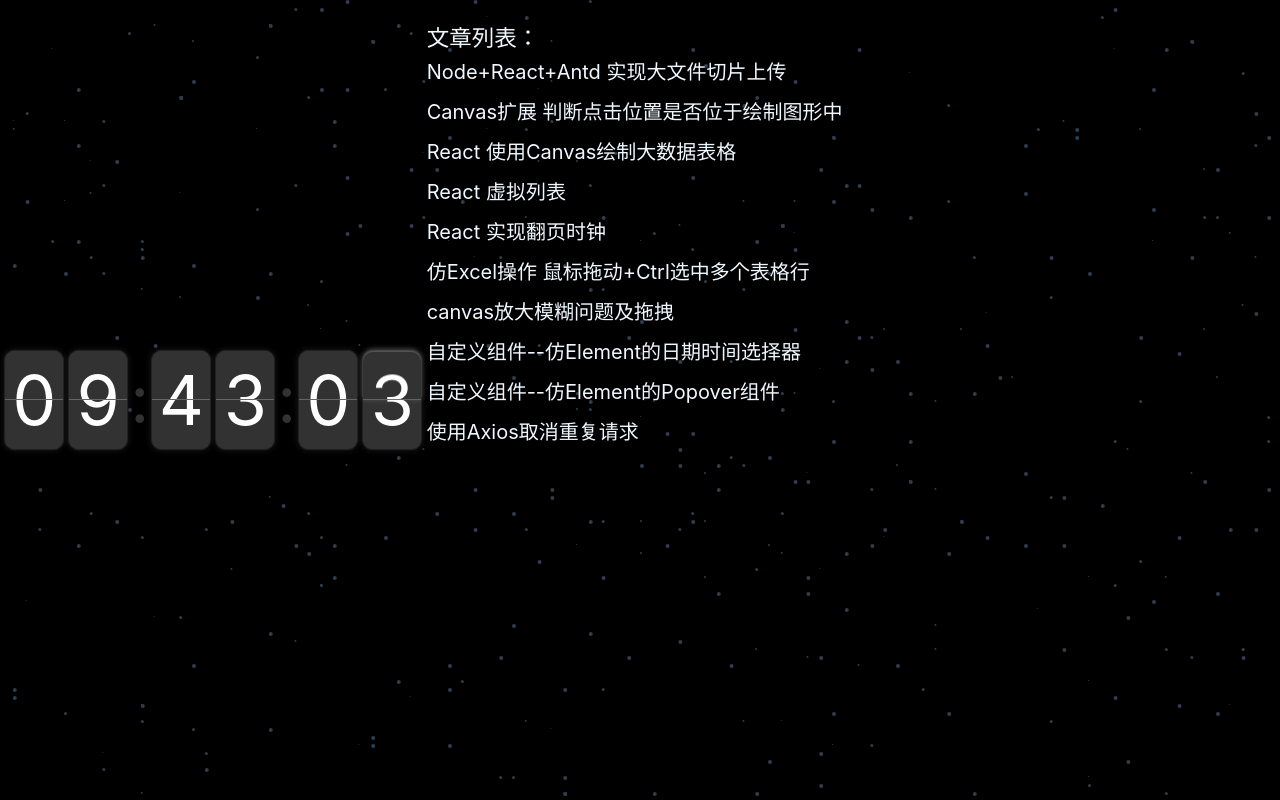
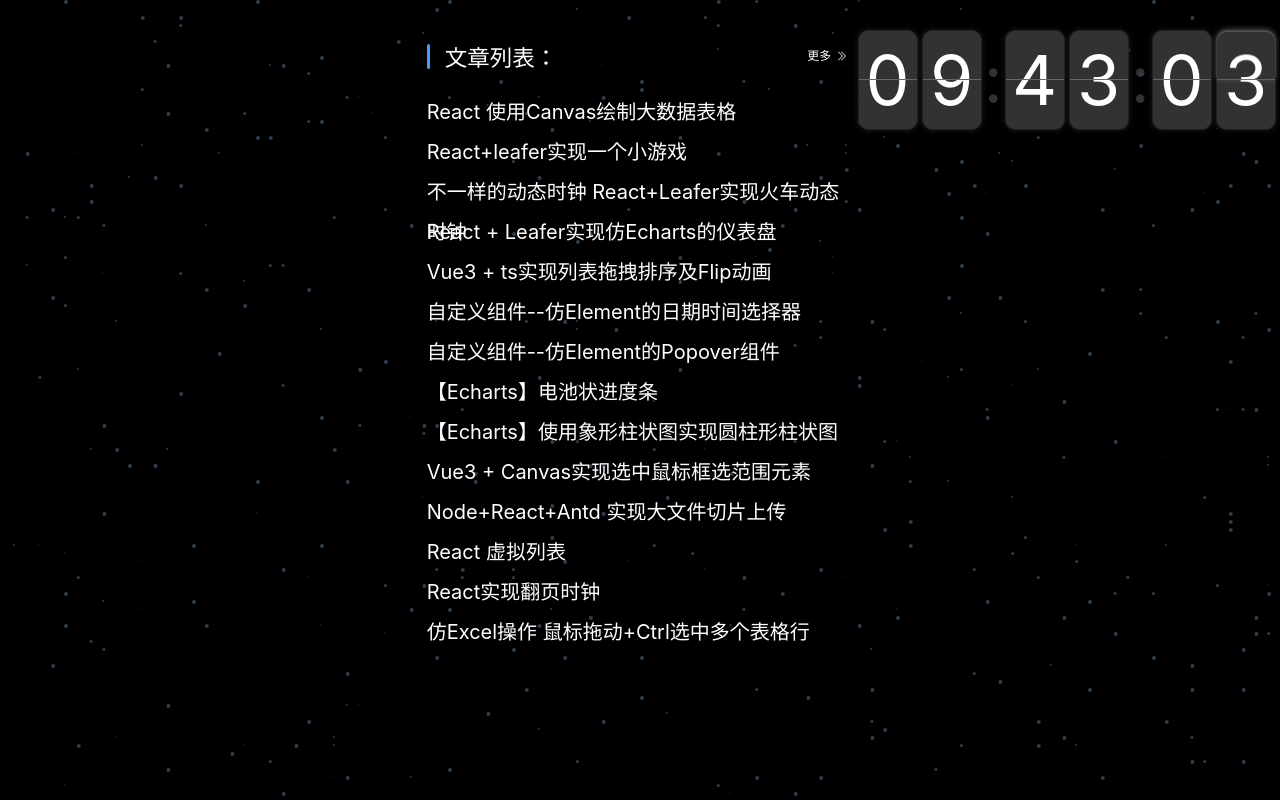
Before and after one commit to register2019/my-blog, a Vue app: page / in a window 1280 px wide. Built offline with nearby package versions, Linux system fonts and the light colour scheme.

Commit message:
feat: 优化首页

```diff
--- a/package.json
+++ b/package.json
@@ -12,7 +12,9 @@
     "format": "prettier --write src/"
   },
   "dependencies": {
+    "@element-plus/icons-vue": "^2.3.1",
     "element-plus": "^2.9.2",
+    "eslint-define-config": "^2.1.0",
     "pinia": "^2.3.0",
     "sass": "^1.83.1",
     "vue": "^3.5.13",
--- a/src/assets/base.css
+++ b/src/assets/base.css
@@ -23,7 +23,7 @@
 
 /* semantic color variables for this project */
 :root {
-  --color-background: var(--vt-c-white);
+  --color-background: var(--vt-c-black);
   --color-background-soft: var(--vt-c-white-soft);
   --color-background-mute: var(--vt-c-white-mute);
 
--- /dev/null
+++ b/src/components/Docs/all-docs.vue
@@ -0,0 +1,52 @@
+<template>
+  <div class="wrapper">
+    <div>
+      <h2>全部：</h2>
+    </div>
+
+    <div v-for="docs in docsList" :key="docs.title" class="docs">
+      <div class="content" @click="toPage(docs.url)">
+        {{ docs.title }}
+      </div>
+    </div>
+  </div>
+</template>
+
+<script setup lang="ts">
+import { docsList } from '@/utils/mock'
+
+const toPage = (url: string) => {
+  window.open(url)
+}
+</script>
+
+<style scoped>
+.wrapper {
+  padding: 20px;
+  color: #ffffff;
+}
+
+.docs {
+  height: 40px;
+  line-height: 40px;
+}
+.content {
+  position: relative;
+  display: inline-block;
+  cursor: pointer;
+  font-size: 20px;
+}
+.content::after {
+  content: '';
+  position: absolute;
+  height: 2px;
+  background-color: #409eff;
+  bottom: 0;
+  left: 50%;
+  transform: translateX(-50%);
+  transition: width 0.3s ease;
+}
+.content:hover::after {
+  width: 100%;
+}
+</style>
--- a/src/components/Filp/index.vue
+++ b/src/components/Filp/index.vue
@@ -103,7 +103,7 @@
   display: flex;
   justify-content: center;
   align-items: center;
-  height: 100vh;
+  height: 20vh !important;
 }
 .clock {
   display: flex;
--- /dev/null
+++ b/src/components/common/Title.vue
@@ -0,0 +1,35 @@
+<script setup lang="ts">
+type Props = {
+  color?: string
+}
+const { color = 'blue' } = defineProps<Props>()
+</script>
+
+<template>
+  <div class="wrapper">
+    <div class="tag-wrapper">
+      <div class="tag"></div>
+    </div>
+    <div style="width: calc(100% - 20px)">
+      <slot></slot>
+    </div>
+  </div>
+</template>
+
+<style scoped>
+.wrapper {
+  display: flex;
+  width: 100%;
+}
+.tag-wrapper {
+  display: flex;
+  justify-content: center;
+  align-items: center;
+  margin-right: 15px;
+}
+.tag {
+  height: 25px;
+  border-left: 3px solid v-bind(color);
+  border-radius: 3px;
+}
+</style>
--- a/src/main.ts
+++ b/src/main.ts
@@ -6,8 +6,13 @@
 import 'element-plus/dist/index.css'
 import App from './App.vue'
 import router from './router'
+import * as ElementPlusIconsVue from '@element-plus/icons-vue'
 
 const app = createApp(App)
+
+for (const [key, component] of Object.entries(ElementPlusIconsVue)) {
+  app.component(key, component)
+}
 
 app.use(createPinia())
 app.use(router)
--- a/src/router/index.ts
+++ b/src/router/index.ts
@@ -8,6 +8,11 @@
       path: '/',
       name: 'home',
       component: HomeView
+    },
+    {
+      path: '/all-docs',
+      name: 'AllDocs',
+      component: () => import("@/components/Docs/all-docs.vue")
     }
     // {
     //   path: '/about',
--- /dev/null
+++ b/src/utils/mock.ts
@@ -0,0 +1,137 @@
+export const docsList = [
+  {
+    title: 'React 使用Canvas绘制大数据表格',
+    url: 'https://juejin.cn/post/7276344015451635764',
+    isShowHome: true,
+  },
+  {
+    title: 'React+leafer实现一个小游戏',
+    url: 'https://juejin.cn/post/7471263029985034290',
+    isShowHome: true,
+  },
+  {
+    title: '不一样的动态时钟 React+Leafer实现火车动态时钟',
+    url: 'https://juejin.cn/post/7454109404122562597',
+    isShowHome: true,
+  },
+  {
+    title: 'React + Leafer实现仿Echarts的仪表盘',
+    url: 'https://juejin.cn/post/7441880310038659098',
+    isShowHome: true,
+  },
+  {
+    title: 'Vue3 + ts实现列表拖拽排序及Flip动画',
+    url: 'https://juejin.cn/post/7439660326699712538',
+    isShowHome: true,
+  },
+  {
+    title: 'React + Canvas实现图片截图预览导出',
+    url: 'https://juejin.cn/post/7380579033547505701',
+    isShowHome: false,
+  },
+  {
+    title: 'React + Leafer + AnimeJS实现电影胶片效果',
+    url: 'https://juejin.cn/post/7343873659026046987',
+    isShowHome: false,
+  },
+  {
+    title: 'Vue + AnimeJS 实现3d轮播图',
+    url: 'https://juejin.cn/post/7327547320832278582',
+    isShowHome: false,
+  },
+  {
+    title: '自定义组件--仿Element的日期时间选择器',
+    url: 'https://juejin.cn/post/7142381539815325726',
+    isShowHome: true,
+  },
+  {
+    title: '自定义组件--仿Element的Popover组件',
+    url: 'https://juejin.cn/post/7129066387447742477',
+    isShowHome: true,
+  },
+  {
+    title: '【Echarts】电池状进度条',
+    url: 'https://juejin.cn/post/7319330542100447244',
+    isShowHome: true,
+  },
+  {
+    title: '【Echarts】使用象形柱状图实现圆柱形柱状图',
+    url: 'https://juejin.cn/post/7316357622848126995',
+    isShowHome: true,
+  },
+  {
+    title: 'Vue3 + Canvas实现选中鼠标框选范围元素',
+    url: 'https://juejin.cn/post/7309313938785026067',
+    isShowHome: true,
+  },
+  {
+    title: 'Node+React+Antd 实现大文件切片上传',
+    url: 'https://juejin.cn/post/7288604780382191668',
+    isShowHome: true,
+  },
+  {
+    title: 'React 中使用Web Worker',
+    url: 'https://juejin.cn/post/7287053284787585059',
+    isShowHome: false,
+  },
+  {
+    title: 'Canvas扩展 判断点击位置是否位于绘制图形中',
+    url: 'https://juejin.cn/post/7287020579831857186',
+    isShowHome: false,
+  },
+  {
+    title: 'React 虚拟列表',
+    url: 'https://juejin.cn/post/7271227802992902179',
+    isShowHome: true,
+  },
+  {
+    title: 'React实现翻页时钟',
+    url: 'https://juejin.cn/post/7271253486082375715',
+    isShowHome: true,
+  },
+  {
+    title: 'Node文件读写及压缩文件',
+    url: 'https://juejin.cn/post/7270007720472150050',
+    isShowHome: false,
+  },
+  {
+    title: '仿Excel操作 鼠标拖动+Ctrl选中多个表格行',
+    url: 'https://juejin.cn/post/7250383386183991333',
+    isShowHome: true,
+  },
+  {
+    title: 'Canvas放大模糊问题及拖拽',
+    url: 'https://juejin.cn/post/7235966403063365692',
+    isShowHome: false,
+  },
+  {
+    title: 'Canvas中判断点是否在线或面上',
+    url: 'https://juejin.cn/post/7230185765253759034',
+    isShowHome: false,
+  },
+  {
+    title: '自定义组件--动态修改表格宽度',
+    url: 'https://juejin.cn/post/7186188167584677925',
+    isShowHome: false,
+  },
+  {
+    title: '一道面试题 IndexBar索引栏的实现',
+    url: 'https://juejin.cn/post/7120975519809536014',
+    isShowHome: false,
+  },
+  {
+    title: '使用Axios取消重复请求',
+    url: 'https://juejin.cn/post/7115979544674172965',
+    isShowHome: false,
+  },
+  {
+    title: 'Redux Toolkit的入门',
+    url: 'https://juejin.cn/post/7113112612719722503',
+    isShowHome: false,
+  },
+  {
+    title: 'Flutter2.5升级到2.10问题',
+    url: 'https://juejin.cn/post/7093008888215601189',
+    isShowHome: false,
+  }
+]
--- a/src/views/HomeView.vue
+++ b/src/views/HomeView.vue
@@ -5,10 +5,12 @@
     <div class="layer3"></div>
     <div class="layer4"></div>
     <el-col :span="8">
+
+    </el-col>
+    <el-col :span="8"><docs-index /></el-col>
+    <el-col :span="8">
       <Clock />
     </el-col>
-    <el-col :span="8"><docs-index /></el-col>
-    <el-col :span="8"></el-col>
   </el-row>
 </template>
 
@@ -17,7 +19,7 @@
 import DocsIndex from './docs/docs-index.vue'
 </script>
 
-<style lang="scss"" scoped>
+<style lang="scss" scoped>
 .wrapper {
   height: 100vh;
   background-color: #000;
--- a/src/views/docs/docs-index.vue
+++ b/src/views/docs/docs-index.vue
@@ -1,7 +1,16 @@
 <template>
   <div class="wrapper">
-    <h2>文章列表：</h2>
-    <div v-for="docs in docsList" :key="docs.title" class="docs">
+
+    <Title color="#409EFF">
+      <div class="title">
+        <h2>文章列表：</h2>
+        <el-button size="small" link style="color: #ffffff" @click="toAllDocs">
+          更多<el-icon style="margin-left: 5px"><DArrowRight /></el-icon>
+        </el-button>
+      </div>
+    </Title>
+
+    <div v-for="docs in docsList.filter(item => item.isShowHome)" :key="docs.title" class="docs">
       <div class="content" @click="toPage(docs.url)">
         {{ docs.title }}
       </div>
@@ -10,10 +19,17 @@
 </template>
 
 <script setup lang="ts">
-import { docsList } from './mock'
+import { docsList } from '@/utils/mock.ts'
+import { useRouter } from 'vue-router'
+import Title from '@/components/common/Title.vue'
 
 const toPage = (url: string) => {
   window.open(url)
+}
+
+const router = useRouter()
+const toAllDocs = () => {
+  router.push('/all-docs')
 }
 </script>
 
@@ -21,7 +37,12 @@
 .wrapper {
   padding: 20px 0;
   background-color: rgba(0, 0, 0, 0) !important;
-  color: aliceblue;
+  color: #ffffff;
+}
+
+.title {
+  display: flex;
+  justify-content: space-between;
 }
 
 .docs {
@@ -37,7 +58,6 @@
 .content::after {
   content: '';
   position: absolute;
-  width: 0%;
   height: 2px;
   background-color: #409eff;
   bottom: 0;
--- a/src/views/docs/mock.ts
+++ /dev/null
@@ -1,42 +0,0 @@
-export const docsList = [
-  {
-    title: 'Node+React+Antd 实现大文件切片上传',
-    url: 'https://juejin.cn/post/7288604780382191668'
-  },
-  {
-    title: 'Canvas扩展 判断点击位置是否位于绘制图形中',
-    url: 'https://juejin.cn/post/7287020579831857186'
-  },
-  {
-    title: 'React 使用Canvas绘制大数据表格',
-    url: 'https://juejin.cn/post/7276344015451635764'
-  },
-  {
-    title: 'React 虚拟列表',
-    url: 'https://juejin.cn/post/7271227802992902179'
-  },
-  {
-    title: 'React 实现翻页时钟',
-    url: 'https://juejin.cn/post/7271253486082375715'
-  },
-  {
-    title: '仿Excel操作 鼠标拖动+Ctrl选中多个表格行',
-    url: 'https://juejin.cn/post/7250383386183991333'
-  },
-  {
-    title: 'canvas放大模糊问题及拖拽',
-    url: 'https://juejin.cn/post/7235966403063365692'
-  },
-  {
-    title: '自定义组件--仿Element的日期时间选择器',
-    url: 'https://juejin.cn/post/7142381539815325726'
-  },
-  {
-    title: '自定义组件--仿Element的Popover组件',
-    url: 'https://juejin.cn/post/7129066387447742477'
-  },
-  {
-    title: '使用Axios取消重复请求',
-    url: 'https://juejin.cn/post/7115979544674172965'
-  }
-]
```
Also changed, not shown: 1 other file (tests, documents, lock files or other folders).
